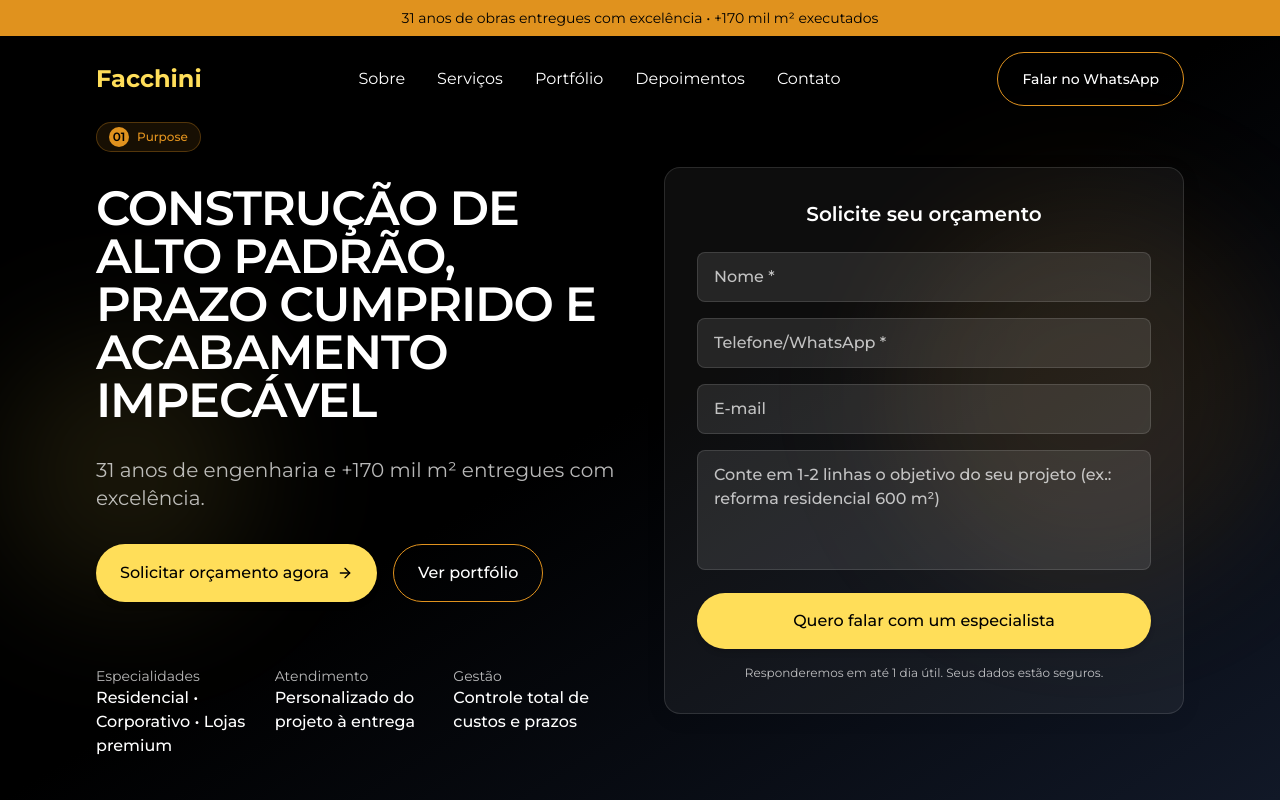
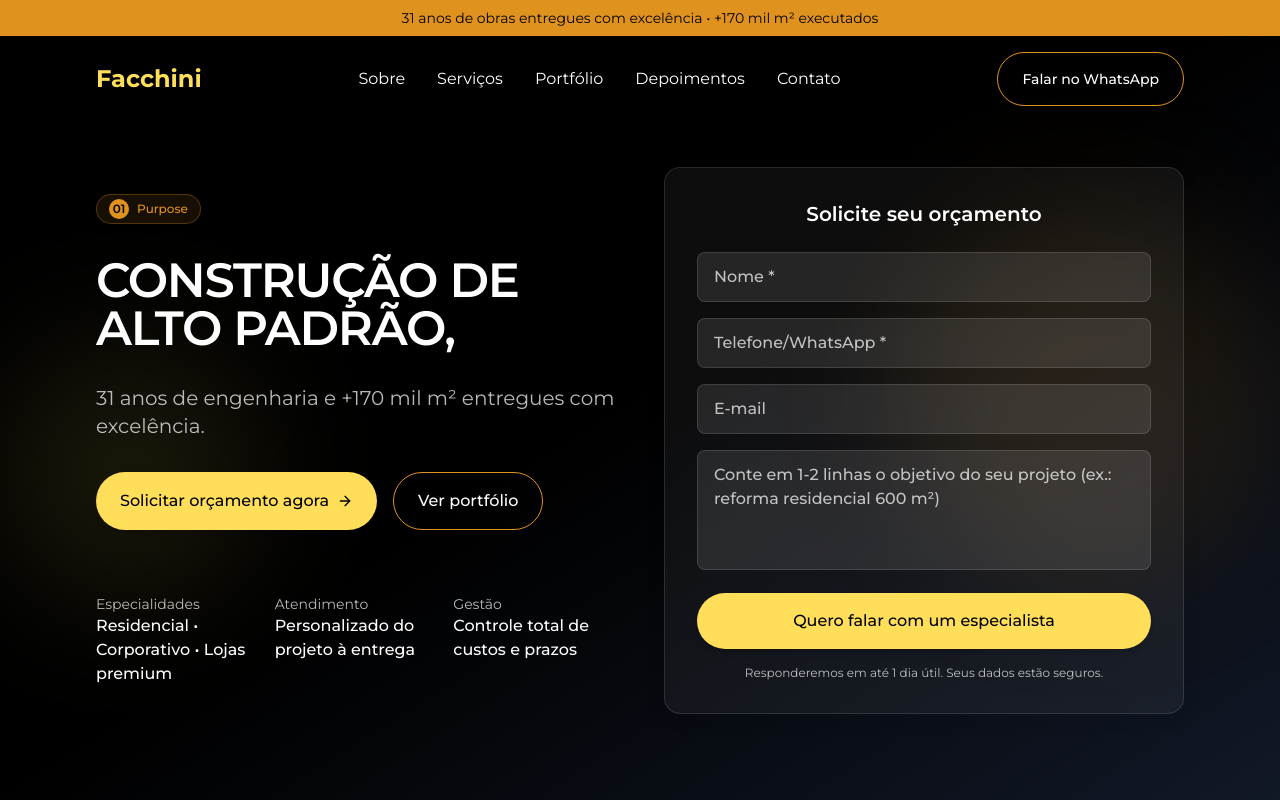
Before and after one commit to GustavoMartinsDev/Facchini-Site, a React (Vite) app: page / in a window 1280 px wide. Shown: the top 800 px of the page. Built offline with nearby package versions, Linux system fonts and the light colour scheme.

Commit message:
Code edited in Lovable Code Editor

```diff
--- a/src/components/FacchiniHero.tsx
+++ b/src/components/FacchiniHero.tsx
@@ -76,8 +76,7 @@ const FacchiniHero = () => {
 
             <h1 className="section-title fadeIn stagger-2">
               CONSTRUÇÃO DE ALTO PADRÃO,<br />
-              PRAZO CUMPRIDO E<br />
-              ACABAMENTO IMPECÁVEL
+
             </h1>
 
             <p className="section-subtitle fadeIn stagger-3">
```
